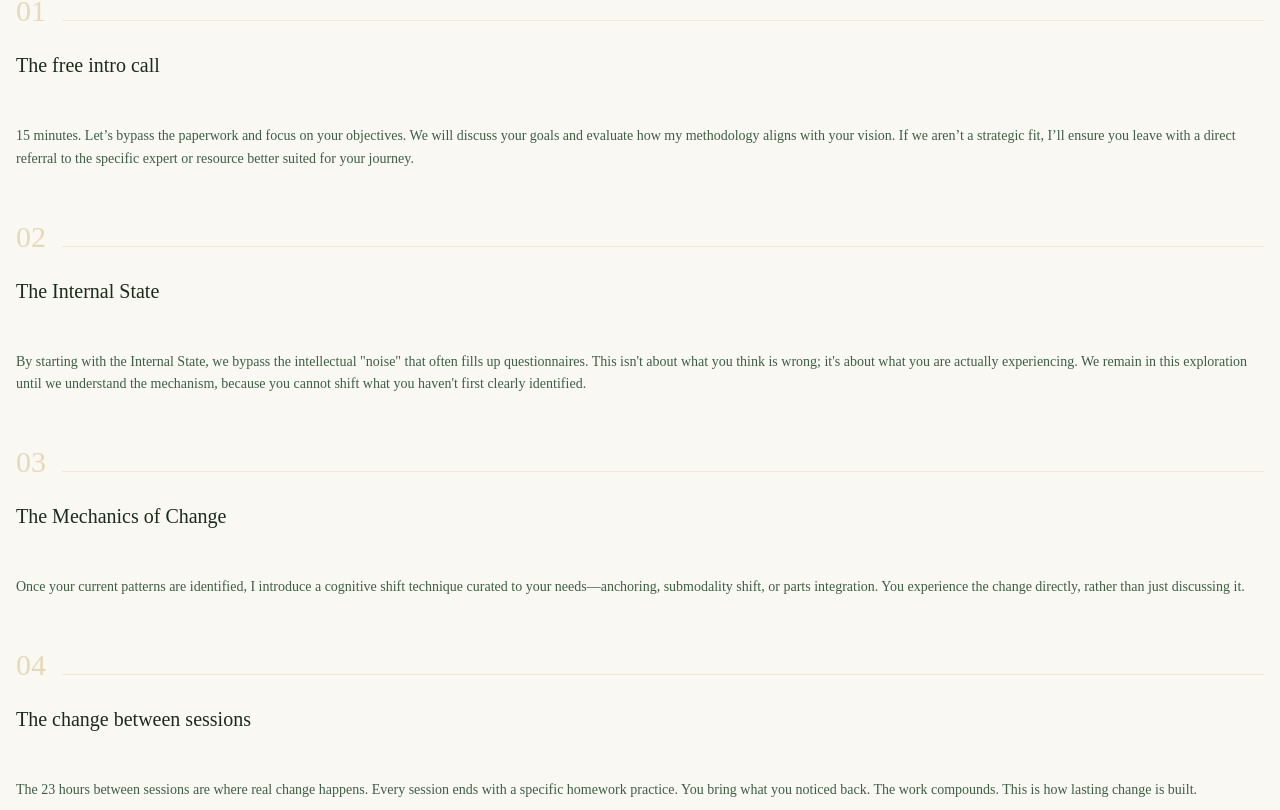
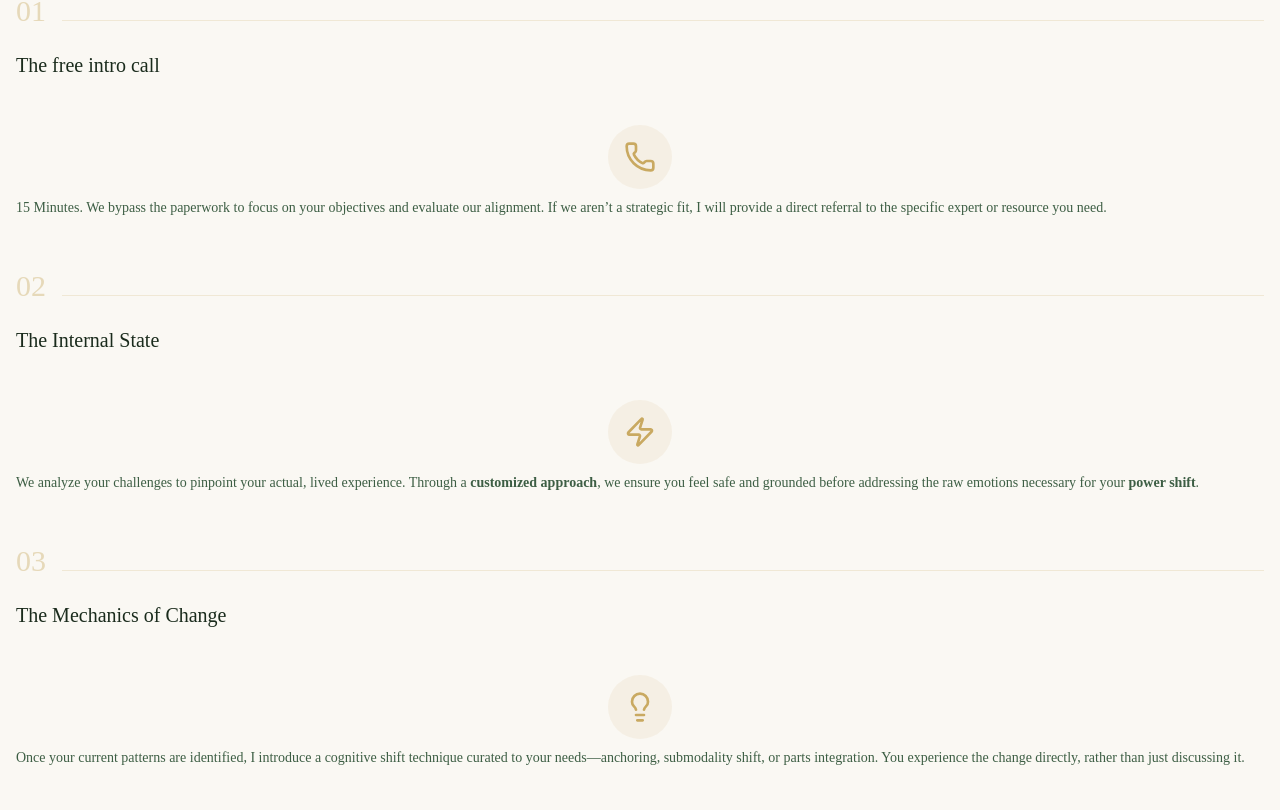
Before and after one commit to sanghvip/shreya-website, a Next.js app: page /home in a window 1280 px wide. Shown: the part 2270-3080 px from the top of the page. Built offline with nearby package versions, Linux system fonts and the light colour scheme.

Commit message:
Client interactive

```diff
--- a/components/sections/HowItWorks.tsx
+++ b/components/sections/HowItWorks.tsx
@@ -1,4 +1,6 @@
 'use client';
+
+import { Phone, Zap, Lightbulb, TrendingUp } from 'lucide-react';
 
 export default function HowItWorks() {
   return (
@@ -10,11 +12,11 @@ export default function HowItWorks() {
           <span className="text-[#C9A961] font-bold tracking-[0.3em] text-xs uppercase block mb-6">
             The process
           </span>
-          <h2 className="text-4xl md:text-6xl font-comic text-[#1A2B1C] leading-[1.1] mb-8">
+          <h2 className="text-4xl md:text-6xl font-comic sans text-[#1A2B1C] leading-[1.1] mb-8">
             What happens ?<br />
             <span className="italic text-[#7A8C7E]">when you work with me</span>
           </h2>
-          <p className="text-lg md:text-xl text-[#7A8C7E] font-comic leading-relaxed max-w-2xl">
+          <p className="text-lg md:text-xl text-[#7A8C7E] font-comic sans leading-relaxed max-w-2xl">
 
 Every session is a curated framework a deliberate process designed to meet specific needs, guided by the stewardship of industry experts.</p>
         </div>
@@ -24,24 +26,30 @@ Every session is a curated framework a deliberate process designed to meet speci
           {[
             {
               num: "01",
+              icon: Phone,
               title: "The free intro call",
-              desc: "15 minutes. Let’s bypass the paperwork and focus on your objectives. We will discuss your goals and evaluate how my methodology aligns with your vision. If we aren’t a strategic fit, I’ll ensure you leave with a direct referral to the specific expert or resource better suited for your journey."
+              desc: "15 Minutes. We bypass the paperwork to focus on your objectives and evaluate our alignment. If we aren’t a strategic fit, I will provide a direct referral to the specific expert or resource you need."
             },
             {
               num: "02",
+icon: Zap,
               title: "The Internal State",
-              desc: "By starting with the Internal State, we bypass the intellectual \"noise\" that often fills up questionnaires. This isn't about what you think is wrong; it's about what you are actually experiencing. We remain in this exploration until we understand the mechanism, because you cannot shift what you haven't first clearly identified.",
+              desc: <>We analyze your challenges to pinpoint your actual, lived experience. Through a <strong>customized approach</strong>, we ensure you feel safe and grounded before addressing the raw emotions necessary for your <strong>power shift</strong>.</>,
             },
             {
               num: "03",
+              icon: Lightbulb,
               title: "The Mechanics of Change",
               desc: "Once your current patterns are identified, I introduce a cognitive shift technique curated to your needs—anchoring, submodality shift, or parts integration. You experience the change directly, rather than just discussing it."},
             {
               num: "04",
+              icon: TrendingUp,
               title: "The change between sessions",
-              desc: "The 23 hours between sessions are where real change happens. Every session ends with a specific homework practice. You bring what you noticed back. The work compounds. This is how lasting change is built."
+              desc: "Transformation happens between sessions. Every meeting ends with a targeted practice to turn immediate shifts into permanent habits, creating the compounding momentum needed for lasting change."
             }
-          ].map((step, idx) => (
+          ].map((step, idx) => {
+            const IconComponent = step.icon;
+            return (
             <div key={idx} className="group flex flex-col space-y-6">
               <div className="flex items-baseline gap-4">
                 <span className="text-3xl md:text-4xl font-comic text-[#C9A961]/40 group-hover:text-[#C9A961] transition-colors duration-500">
@@ -52,11 +60,15 @@ Every session is a curated framework a deliberate process designed to meet speci
               <h3 className="text-xl font-comic text-[#1A2B1C] leading-tight min-h-[3rem]">
                 {step.title}
               </h3>
+              <div className="flex items-center justify-center w-16 h-16 rounded-full bg-[#C9A961]/10 group-hover:bg-[#C9A961]/20 transition-colors duration-500 mx-auto mb-2">
+                <IconComponent className="w-8 h-8 text-[#C9A961] group-hover:text-[#3A5244] transition-colors duration-500" />
+              </div>
               <p className="text-[#3D5E44] text-sm leading-relaxed font-comic">
-                {step.desc}
+                {typeof step.desc === 'string' ? step.desc : step.desc}
               </p>
             </div>
-          ))}
+            );
+          })}
         </div>
 
         {/* Note Box - Updated for full width and readability */}
```
